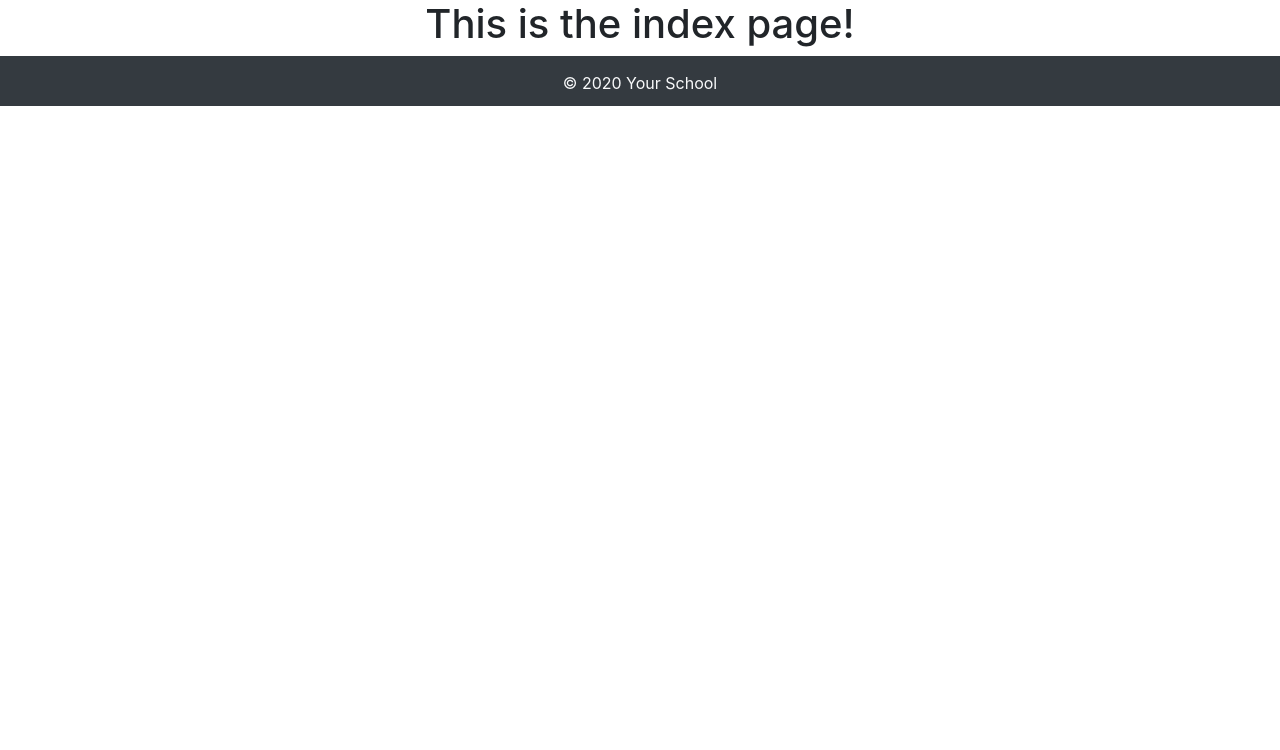
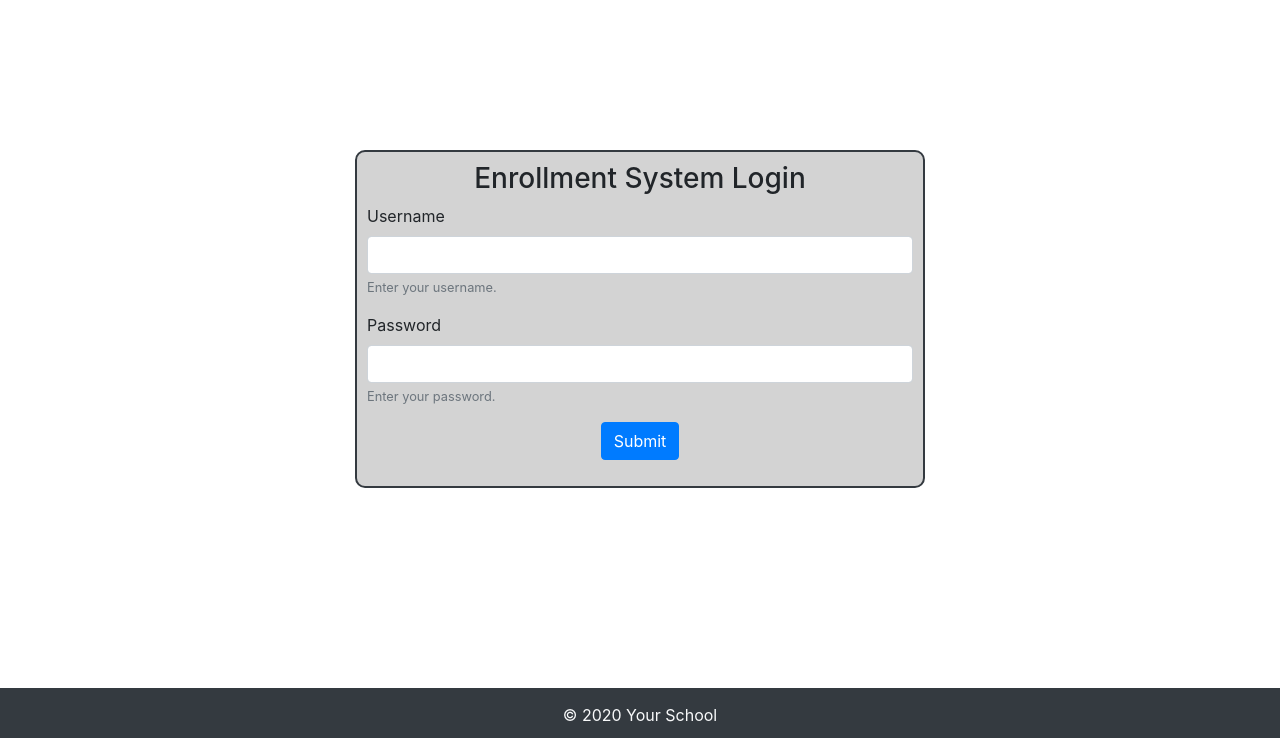
Before and after one commit to joemalski/enrollment_system, a Flask app: page / in a window 1280 px wide. Shown: the part 50-800 px from the top of the page. Run offline with Flask 2, Linux system fonts and the light colour scheme; some libraries are stand-ins or nearby versions.

Commit message:
add login form using bootstrap

```diff
--- a/app/static/css/style.css
+++ b/app/static/css/style.css
@@ -4,3 +4,12 @@ header, footer {
     padding-top: 15px;
     text-align: center;
 }
+
+.login-container {
+    border-radius: 10px;
+    border: 2px solid #343a40;
+    padding: 10px;
+    background-color: lightgray;
+    margin-top: 150px;
+    margin-bottom: 200px;
+}
--- a/app/static/js/main.js
+++ b/app/static/js/main.js
@@ -2,5 +2,9 @@
 
 $(function () {
   console.log('hello world! - jquery');
+
   $('[data-toggle="popover"]').popover();
+
+
+
 });
--- a/app/templates/index.html
+++ b/app/templates/index.html
@@ -2,9 +2,28 @@
 
 {% block content %}
 <div class="container">
-    <div class="row">
-        <div class="col-12">
-            <h1 style="text-align: center;">This is the index page!</h1>
+    <div class="row justify-content-center">
+        <div class="col-md-6 login-container">
+            <h3 class="text-center">Enrollment System Login</h3>
+            <form action="" method="post" class="main-form needs-validation">
+                <div class="form-group">
+                    <label for="username">Username</label>
+                    <input type="text" name="username" class="form-control" required />
+                    <small class="form-text text-muted">Enter your username.</small>
+                    <span class="invalid-feedback">Username is empty.</span>
+                    <span class="valid-feedback">Looks Good!</span>
+                </div>
+                <div class="form-group">
+                    <label for="password">Password</label>
+                    <input type="password" name="password" class="form-control" required />
+                    <small class="form-text text-muted">Enter your password.</small>
+                    <span class="invalid-feedback">Password is empty.</span>
+                    <span class="valid-feedback">Looks Good!</span>
+                </div>
+                <div class="form-group text-center">
+                    <button type="submit" class="btn btn-primary">Submit</button>
+                </div>
+            </form>
         </div>
     </div>
 </div>
```
